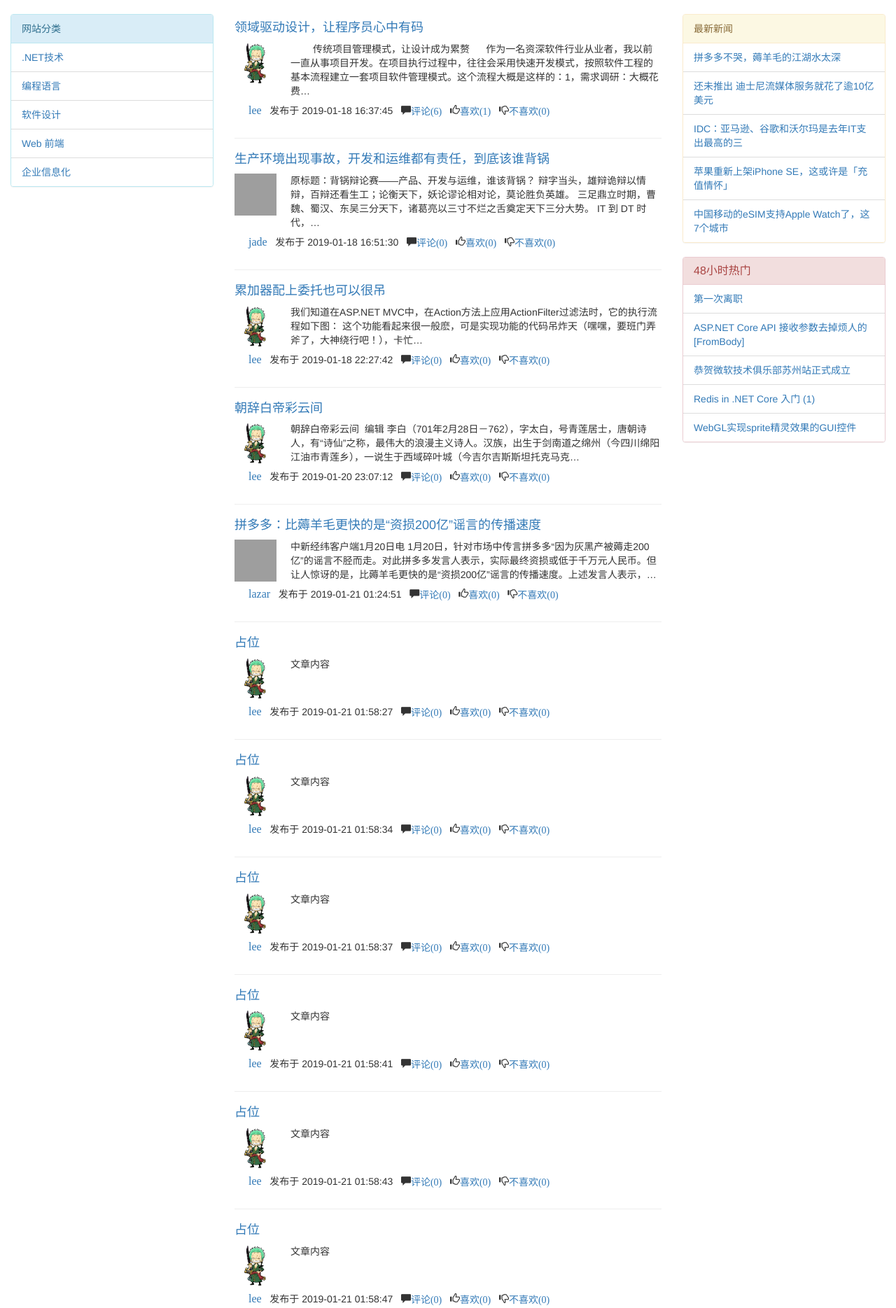
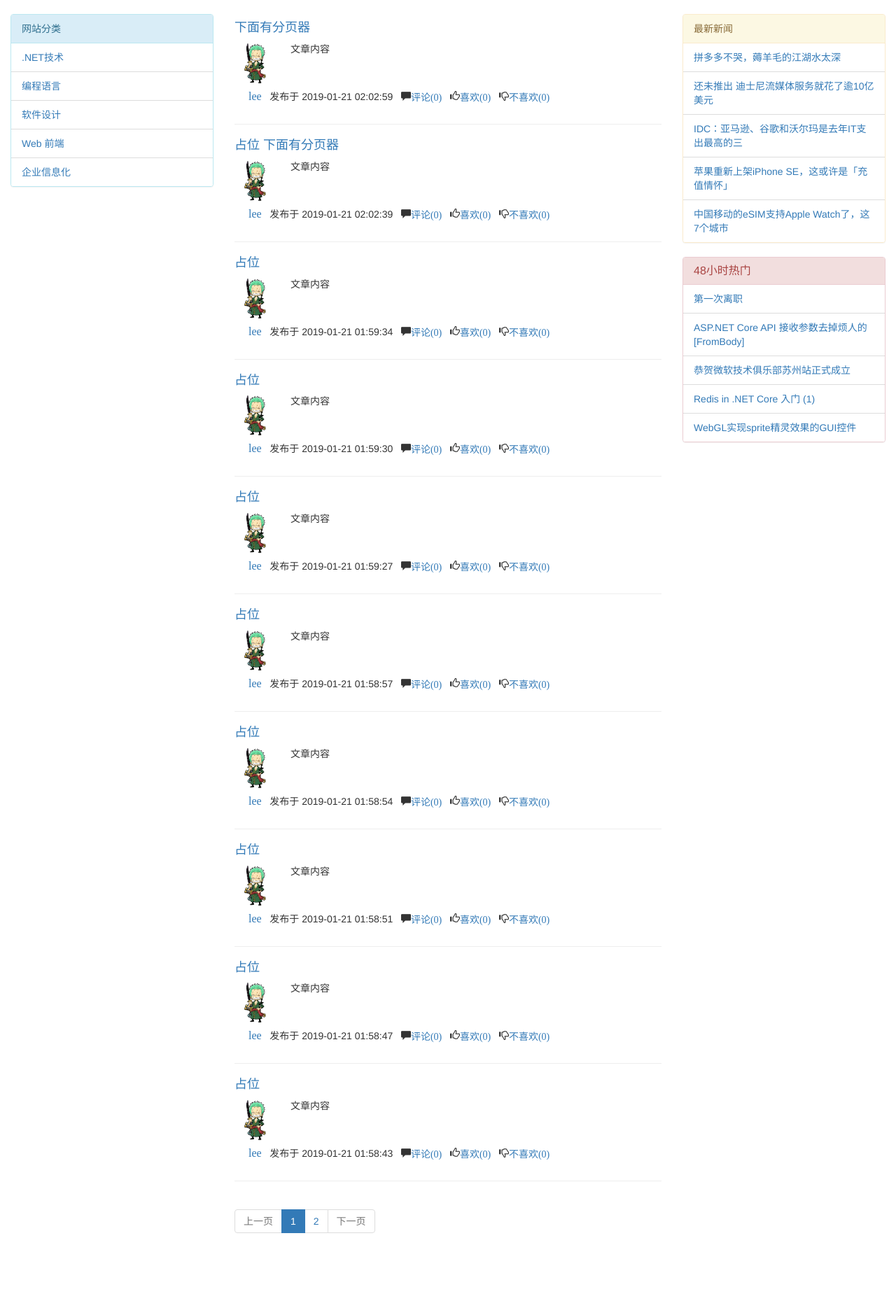
Before and after one commit to ligggooo/h6_2_site, a Django app: page /index/ in a window 1280 px wide. Shown: the part 53-1922 px from the top of the page at 70% size. After the commit the page ends 1815 px from the top, so only its background shows below. Run offline with Django 3.2, Linux system fonts and the light colour scheme; a user stored in the database is signed in; data comes from the database, SQL or seed files in the repository; both versions use the stored data as it was after the commit; parts of the project's set-up code (start-up, migrations or seed data) failed here and were passed over; some libraries are stand-ins or nearby versions; grey boxes are pictures that could not be loaded.

Commit message:
6_2 项目功能全部实现

```diff
--- a/h6_2_site/blog/models.py
+++ b/h6_2_site/blog/models.py
@@ -7,7 +7,7 @@ from django.contrib.auth.models import AbstractUser
 class UserInfo(AbstractUser):
     nid = models.AutoField(primary_key=True)
     telephone = models.CharField(max_length=11, null=True, unique=True)
-    avatar = models.FileField(upload_to='avatars/', default="/avatars/default.png")
+    avatar = models.FileField(upload_to='avatars/', default="avatars/default.png")
     # 1 https://docs.djangoproject.com/en/2.1/ref/models/fields/#filefield
     create_time = models.DateTimeField(verbose_name='创建时间', auto_now_add=True)
     # 2
--- a/h6_2_site/blog/views.py
+++ b/h6_2_site/blog/views.py
@@ -4,6 +4,7 @@ from django.http import JsonResponse
 from django.contrib import auth
 from django.contrib.auth.decorators import login_required
 from django.db.models import Count,F
+from django.core.paginator import Paginator,PageNotAnInteger,EmptyPage
 
 import json
 import time
@@ -20,8 +21,20 @@ from blog.myform import UserForm
 
 # @login_required
 def index(request):
+    page_num = request.GET.get('page',1)
     user = request.user
-    articles = Article.objects.all()
+    articles = Article.objects.all().order_by('create_time').reverse()
+    # 分页器
+    paginator = Paginator(articles, 10)
+    page = request.GET.get('page', 1)
+    currentPage = int(page)
+
+    try:
+        articles = paginator.page(page)
+    except PageNotAnInteger:
+        articles = paginator.page(1)
+    except EmptyPage:
+        articles = paginator.page(paginator.num_pages)
     return render(request, 'blog/index.html', locals())
 
 
@@ -113,9 +126,13 @@ def user_site(request,username,type=None,params=None):
         from django.db.models.functions import TruncDate
         if params and type:
             if type=='cate':
-                articles = articles.filter(category__nid=params)
+                if params=='none':
+                    articles = articles.filter(category__nid=None)
+                    main_title_2 = '未分类'
+                else:
+                    articles = articles.filter(category__nid=params)
+                    main_title_2 = Category.objects.get(nid=params).title
                 main_title_1 = '分类'
-                main_title_2=Category.objects.get(nid=params).title
 
             elif type=='tag':
                 main_title_1 = '标签'
--- a/h6_2_site/templates/blog/article_thumbnail.html
+++ b/h6_2_site/templates/blog/article_thumbnail.html
@@ -18,11 +18,11 @@
     <div class="article">
     <h4><a href="/{{ article.user.username }}/articles/{{ article.nid }}">{{ article.title }} </a></h4>
     <div class="article_desc">
-        <span class="media-left"><a href=""><img class='article_avatar' src="{{ article.user.avatar.url }}" alt=""></a></span>
+        <span class="media-left"><a href="/{{ article.user.username }}"><img class='article_avatar' src="{{ article.user.avatar.url }}" alt=""></a></span>
         <span class="media-right">{{ article.desc | truncatechars:120 }}</span>
     </div>
     <div class="attachments">
-        <span class="by"><a class="author" href="">{{ article.user.username }}</a></span>&nbsp;&nbsp;
+        <span class="by"><a class="author" href="/{{ article.user.username }}">{{ article.user.username }}</a></span>&nbsp;&nbsp;
         <span>发布于&nbsp;{{ article.create_time|date:"Y-m-d H:i:s" }}</span>&nbsp;&nbsp;
         <span class="glyphicon glyphicon-comment"><a href="/{{ article.user.username }}/articles/{{ article.nid }}">评论({{ article.comment_count }})</a></span>&nbsp;&nbsp;
         <span class="glyphicon glyphicon-thumbs-up"><a href="/{{ article.user.username }}/articles/{{ article.nid }}">喜欢({{ article.up_count }})</a></span>&nbsp;&nbsp;
--- a/h6_2_site/templates/blog/head_bar.html
+++ b/h6_2_site/templates/blog/head_bar.html
@@ -31,9 +31,10 @@
                         <a href="#" class="dropdown-toggle" data-toggle="dropdown" role="button" aria-haspopup="true" aria-expanded="false">
                             {{ request.user.username }}<span class="caret"></span></a>
                         <ul class="dropdown-menu">
-                            <li><a href="/{{ request.user.username }}">我的首页</a></li>
-                            <li><a href="#" disabled="">修改头像</a></li>
-                            <li><a href="#" disabled="disabled">修改密码</a></li>
+                            <li><a href="/{{ request.user.username }}">我的博客</a></li>
+                            <li><a href="#" >修改头像</a></li>
+                            <li><a href="#" >修改密码</a></li>
+                            <li><a href="#" >装点博客</a></li>
                             <li role="separator" class="divider"></li>
                             <li><a href="/logout/">注销</a></li>
                         </ul>
--- a/h6_2_site/templates/blog/index.html
+++ b/h6_2_site/templates/blog/index.html
@@ -29,10 +29,34 @@
             <div class="article_list">
                 {% include 'blog/article_thumbnail.html' %}
             </div>
+            <nav aria-label="Page navigation" id="pager">
+                <ul class="pagination">
+                    {% if articles.has_previous %}
+                        <li class="previous"><a href="/index/?page={{ articles.previous_page_number }}">上一页</a></li>
+                    {% else %}
+                        <li class="previous disabled"><a href="#">上一页</a></li>
+                    {% endif %}
+                    {% for num in paginator.page_range %}
+
+                        {% if num == currentPage %}
+                            <li class="item active"><a href="/index/?page={{ num }}">{{ num }}</a></li>
+                        {% else %}
+                            <li class="item"><a href="/index/?page={{ num }}">{{ num }}</a></li>
+
+                        {% endif %}
+                    {% endfor %}
+
+                    {% if book_list.has_next %}
+                        <li class="next"><a href="/index/?page={{ articles.next_page_number }}">下一页</a></li>
+                    {% else %}
+                        <li class="next disabled"><a href="#">下一页</a></li>
+                    {% endif %}
+                </ul>
+            </nav>
         </div>
         <div class="col-sm-3">
             <div class="panel panel-warning">
-              <div class="panel-heading">最新新闻</div>
+                <div class="panel-heading">最新新闻</div>
                 <ul class="list-group">
                     <li class="list-group-item"><a href="">拼多多不哭，薅羊毛的江湖水太深</a></li>
                     <li class="list-group-item"><a href="">还未推出 迪士尼流媒体服务就花了逾10亿美元</a></li>
@@ -43,10 +67,10 @@
             </div>
 
             <div class="panel panel-danger">
-              <div class="panel-heading">
-                <h3 class="panel-title">48小时热门</h3>
-              </div>
-              <ul class="list-group">
+                <div class="panel-heading">
+                    <h3 class="panel-title">48小时热门</h3>
+                </div>
+                <ul class="list-group">
                     <li class="list-group-item"><a href="">第一次离职</a></li>
                     <li class="list-group-item"><a href="">ASP.NET Core API 接收参数去掉烦人的 [FromBody]</a></li>
                     <li class="list-group-item"><a href="">恭贺微软技术俱乐部苏州站正式成立</a></li>
```
Also changed, not shown: h6_2_site/templates/blog/user_site.html (+6 -1 lines), h6_2_site/db.sqlite3.
